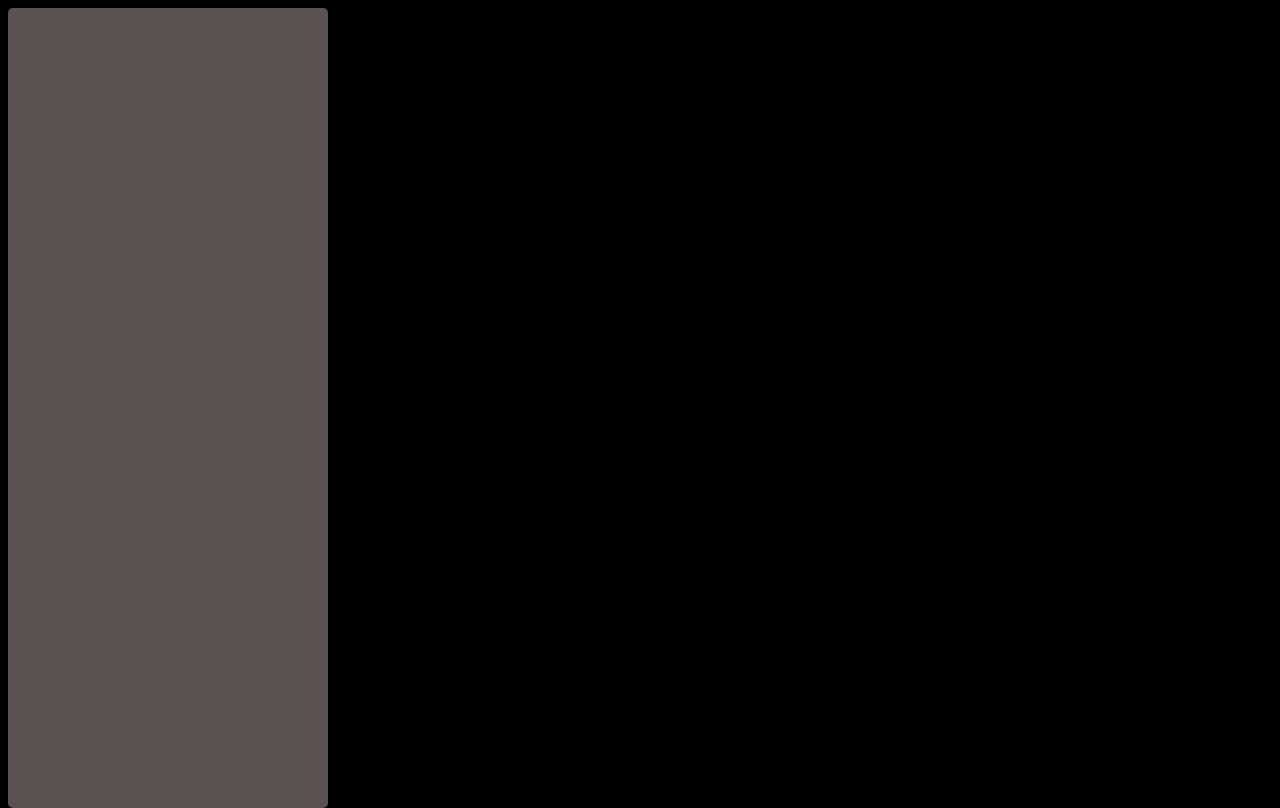
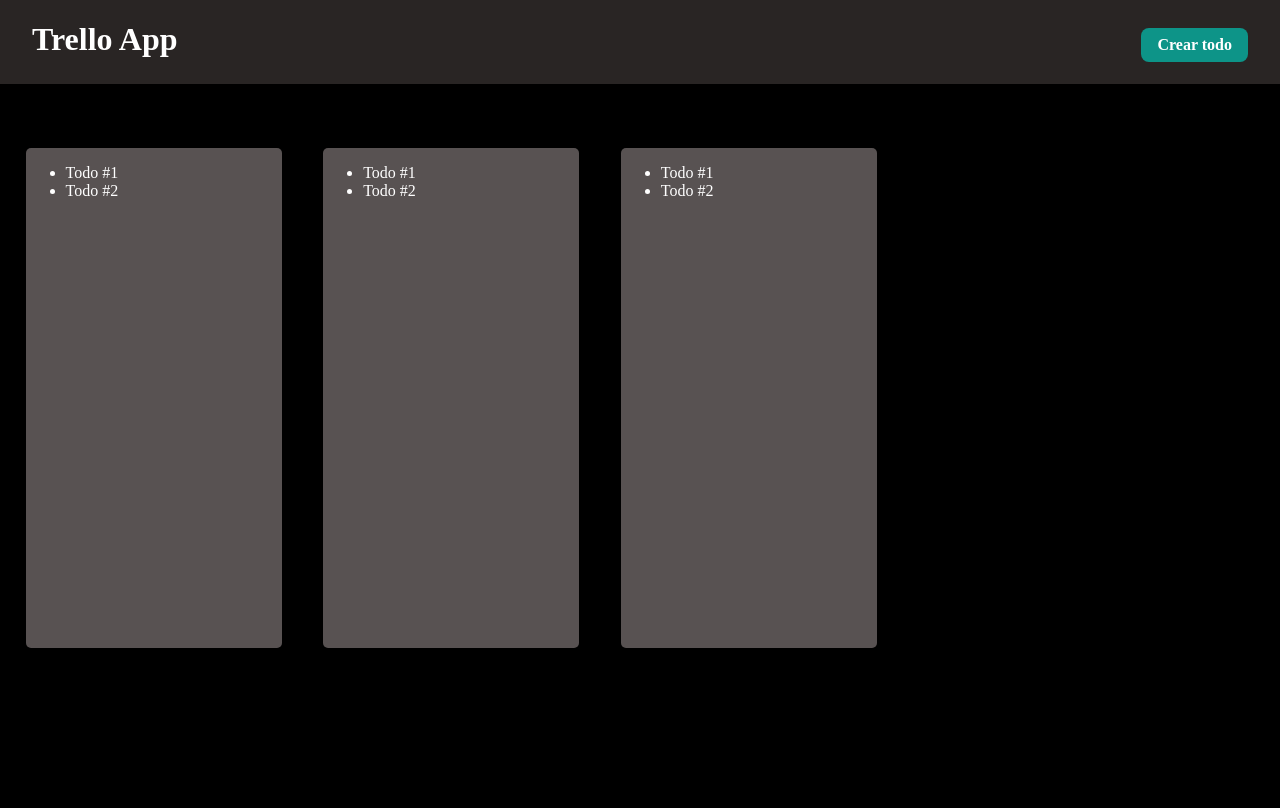
Before and after one commit to SantiagoRicardo/M3U2TrelloAppSantiagoRicardo, a website built with Parcel: page skeletonStyle/skeleton.html in a window 1280 px wide. Built offline with nearby package versions, Linux system fonts and the light colour scheme.

Commit message:
Estructura HTML y CSS Subidas

```diff
--- a/skeletonStyle/skeleton.html
+++ b/skeletonStyle/skeleton.html
@@ -1,18 +1,41 @@
 <!DOCTYPE html>
 <html lang="en">
-<head>
-    <meta charset="UTF-8">
-    <meta http-equiv="X-UA-Compatible" content="IE=edge">
-    <meta name="viewport" content="width=device-width, initial-scale=1.0">
-    <link rel="stylesheet" href="style.css">
+  <head>
+    <meta charset="UTF-8" />
+    <meta http-equiv="X-UA-Compatible" content="IE=edge" />
+    <meta name="viewport" content="width=device-width, initial-scale=1.0" />
+    <link rel="stylesheet" href="style.css" />
 
-    <title>Document</title>
-</head>
-<body>
-  <table class="default">
-    <tr>
-      <td></td>
-    </tr>
-  </table>
-</body>
+    <title>TrelloApp</title>
+  </head>
+  <body>
+    <header>
+			<h1>Trello App<h1>
+      <button id="add-todo">Crear todo</button>
+		</header>
+
+		<main>
+    	<div class="default">
+      	<ul>
+        	<li>Todo #1</li>
+        	<li>Todo #2</li>
+      	</ul>
+			</div>
+
+			<div class="default">
+				<ul>
+					<li>Todo #1</li>
+					<li>Todo #2</li>
+				</ul>
+			</div>
+
+			<div class="default">
+				<ul>
+					<li>Todo #1</li>
+					<li>Todo #2</li>
+				</ul>
+			</div>
+		</main>
+
+  </body>
 </html>
--- a/skeletonStyle/style.css
+++ b/skeletonStyle/style.css
@@ -1,13 +1,45 @@
-body{
+body {
+    padding: 0;
+    margin: 0;
     background-color: #000000;
-}
-.default{
-    position: absolute;
+  }
+
+  /* Hacer que todos los textos sean blancos */
+  * {
+    color: white;
+  }
+
+  header {
+    background-color: #292524;
+    display: flex;
+    justify-content: space-between;
+    padding: 0 2rem;
+  }
+
+  /* Boton para add el todo */
+  #add-todo {
+    all: unset;
+    padding: 0.5rem 1rem;
+    border-radius: 0.5rem;
+    cursor: pointer;
+    background-color: #0d9488;
+    font-size: 1rem;
+  }
+
+  /* Contenedor para todas las columnas */
+  main {
+    display: flex;
+    gap: 1rem;
+  }
+
+  .default {
     background-color: rgb(88, 82, 82);
+    margin-top: 5%;
+    margin-left: 2%;
     flex-direction: column;
     display: flex;
-    min-width: 300px;
+    min-width: 200px;
     border-radius: 5px;
-    width: 25%;
-    height: 100%;
-}
+    width: 20%;
+    height: 500px;
+  }
```
Also changed, not shown: skeletonStyle/package.json (added, +19 -0 lines).
